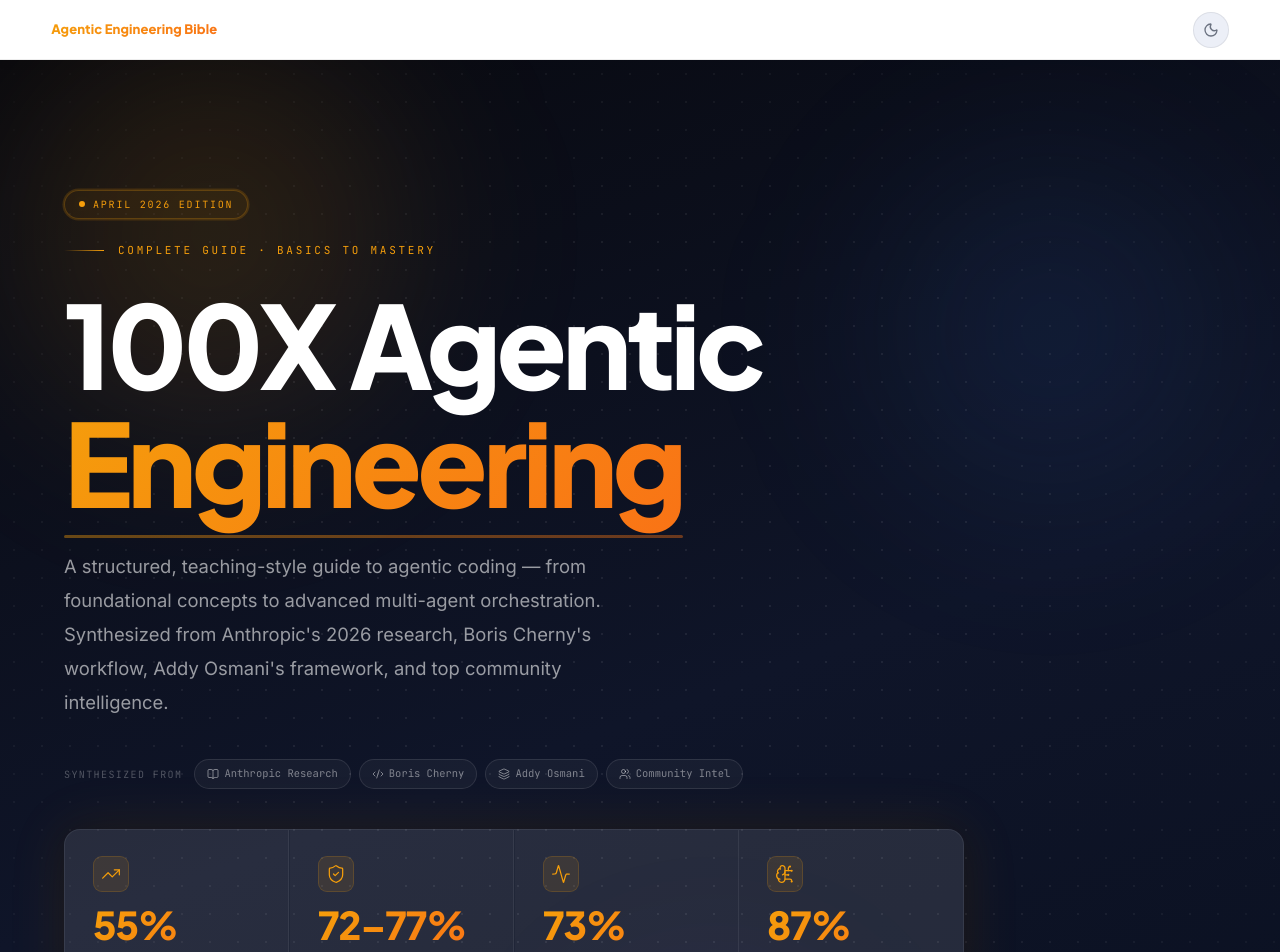
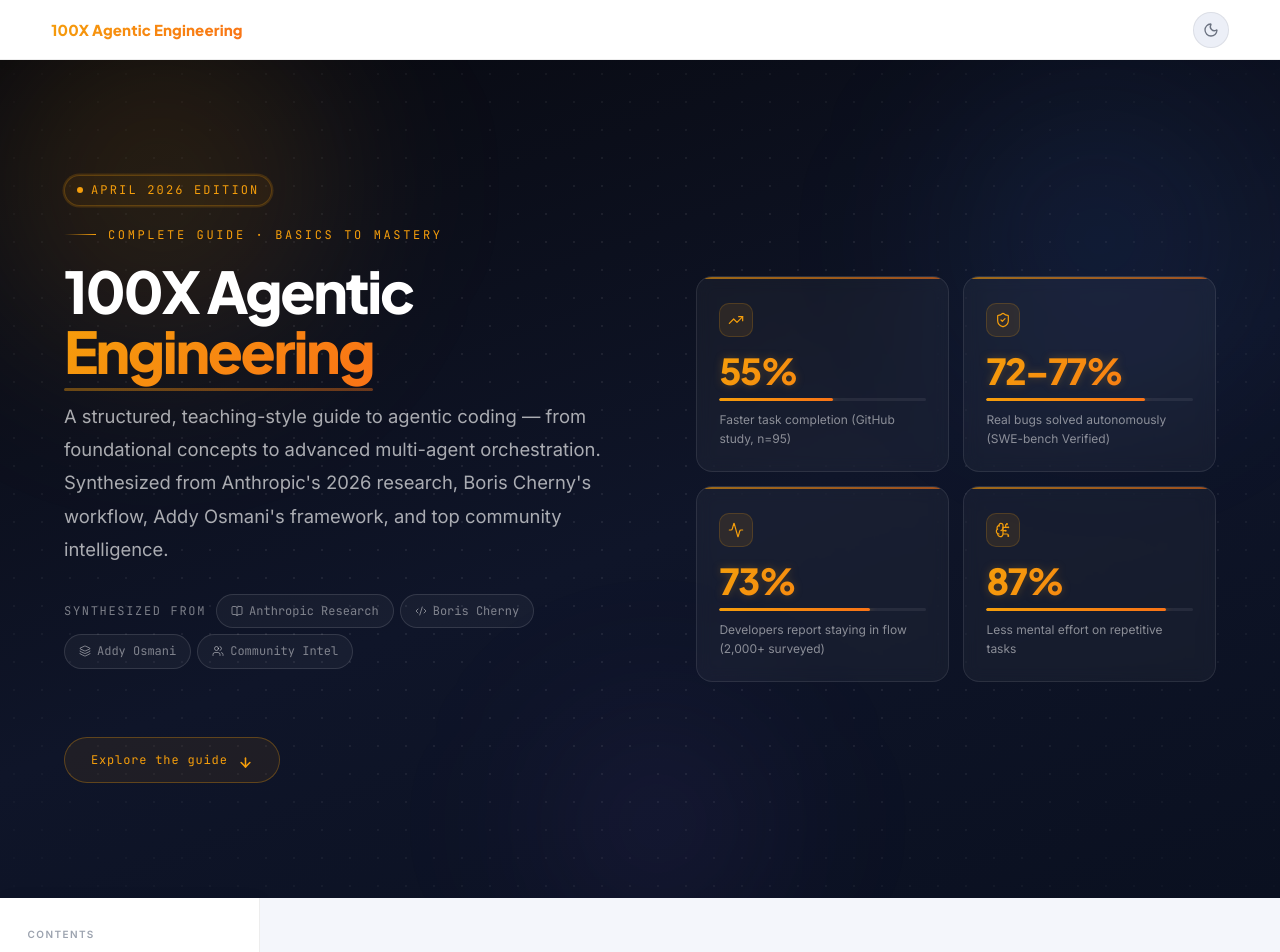
Before and after one commit to Aryansin1234/100X-Agentic-AI, a React (Vite) app: page / in a window 1280 px wide. Shown: the top 952 px of the page. Built offline with nearby package versions, Linux system fonts and the light colour scheme.

Commit message:
fixed the stats UI

```diff
--- a/src/App.css
+++ b/src/App.css
@@ -130,7 +130,7 @@
 }
 .logo {
   font-family: var(--head);
-  font-size: 13px;
+  font-size: 15px;
   font-weight: 800;
   letter-spacing: 0.01em;
   background: var(--grad-gold);
@@ -193,10 +193,13 @@
 ━━━━━━━━━━━━━━━━━━━━━━━━━━━━━━━━━━━━━━━━━━━━━━━━━━━━━━ */
 .hero {
   background: var(--grad-hero);
-  padding: clamp(4.5rem, 11vw, 8rem) clamp(1.5rem, 5vw, 4rem) clamp(4rem, 9vw, 7rem);
+  padding: clamp(4.5rem, 9vw, 8rem) clamp(1.5rem, 5vw, 4rem);
   position: relative;
   overflow: hidden;
   isolation: isolate;
+  min-height: calc(100vh - var(--header-h));
+  display: flex;
+  align-items: center;
 }
 
 /* Dot grid texture */
@@ -220,28 +223,47 @@
   filter: blur(72px);
 }
 .hero-orb--1 {
-  width: 560px; height: 560px;
+  width: 500px; height: 500px;
   background: radial-gradient(circle, rgba(245,158,11,0.18) 0%, transparent 70%);
-  top: -100px; left: -80px;
+  top: -120px; left: -100px;
   animation: orbFloat1 14s ease-in-out infinite;
 }
 .hero-orb--2 {
-  width: 480px; height: 480px;
+  width: 420px; height: 420px;
   background: radial-gradient(circle, rgba(59,130,246,0.13) 0%, transparent 70%);
-  top: 0; right: -60px;
+  top: -60px; right: -80px;
   animation: orbFloat2 18s ease-in-out infinite;
 }
 .hero-orb--3 {
-  width: 360px; height: 360px;
+  width: 300px; height: 300px;
   background: radial-gradient(circle, rgba(139,92,246,0.12) 0%, transparent 70%);
-  bottom: -60px; left: 40%;
+  bottom: -40px; left: 38%;
   animation: orbFloat3 22s ease-in-out infinite;
 }
 
-/* All hero content above the bg layers */
+/* Two-column inner */
 .hero-inner {
   position: relative;
   z-index: 1;
+  width: 100%;
+  display: grid;
+  grid-template-columns: 1fr 520px;
+  gap: clamp(2rem, 5vw, 5rem);
+  align-items: center;
+}
+
+/* Left column */
+.hero-left {
+  display: flex;
+  flex-direction: column;
+  align-items: flex-start;
+}
+
+/* Right column */
+.hero-right {
+  display: flex;
+  align-items: center;
+  justify-content: flex-end;
 }
 
 /* ── Staggered entrance animations ── */
@@ -255,23 +277,22 @@
 .hero-anim--4 { animation-delay: 0.42s; }
 .hero-anim--5 { animation-delay: 0.54s; }
 .hero-anim--6 { animation-delay: 0.66s; }
-.hero-anim--7 { animation-delay: 0.80s; }
 
 /* ── Badge ── */
 .hero-badge {
   display: inline-flex;
   align-items: center;
   gap: 8px;
-  padding: 5px 14px;
+  padding: 4px 12px;
   border: 1px solid rgba(245,158,11,0.25);
   border-radius: 100px;
   font-family: var(--mono);
-  font-size: 10px;
+  font-size: 12px;
   letter-spacing: 0.18em;
   text-transform: uppercase;
   color: var(--gold-mid);
   background: rgba(245,158,11,0.06);
-  margin-bottom: 1.4rem;
+  margin-bottom: 1.2rem;
   animation: heroFadeUp 0.7s cubic-bezier(0.22,1,0.36,1) 0.05s forwards, badgePulse 3s ease-in-out 1.5s infinite;
 }
 .hero-badge-dot {
@@ -285,33 +306,32 @@
 /* ── Eyebrow ── */
 .hero-eyebrow {
   font-family: var(--mono);
-  font-size: 11px;
-  letter-spacing: 0.25em;
+  font-size: 12px;
+  letter-spacing: 0.22em;
   text-transform: uppercase;
   color: var(--gold-mid);
-  margin-bottom: 1.5rem;
+  margin-bottom: 1rem;
   display: flex;
   align-items: center;
-  gap: 14px;
+  gap: 12px;
   opacity: 0.7;
 }
 .hero-eyebrow::before {
   content: '';
   display: block;
-  width: 40px; height: 1px;
+  width: 32px; height: 1px;
   background: linear-gradient(90deg, transparent, var(--gold-mid));
 }
 
 /* ── Headline ── */
 .hero h1 {
   font-family: var(--head);
-  font-size: clamp(2.4rem, 9vw, 7.5rem);
+  font-size: clamp(2.2rem, 4.5vw, 4.8rem);
   font-weight: 800;
-  line-height: 1.03;
+  line-height: 1.04;
   letter-spacing: -0.04em;
   color: #ffffff;
-  max-width: 960px;
-  margin-bottom: 1.75rem;
+  margin-bottom: 1.2rem;
 }
 .hero h1 em {
   font-style: normal;
@@ -334,11 +354,11 @@
 /* ── Sub ── */
 .hero-sub {
   font-family: var(--body);
-  font-size: clamp(1rem, 2vw, 1.15rem);
-  color: rgba(255,255,255,0.58);
-  max-width: 600px;
-  line-height: 1.85;
-  margin-bottom: 2.5rem;
+  font-size: clamp(1rem, 1.6vw, 1.15rem);
+  color: rgba(255,255,255,0.65);
+  max-width: 560px;
+  line-height: 1.8;
+  margin-bottom: 1.75rem;
   font-weight: 400;
 }
 
@@ -346,28 +366,28 @@
 .hero-sources {
   display: flex;
   align-items: center;
-  gap: 8px;
+  gap: 6px;
   flex-wrap: wrap;
-  margin-bottom: 2.5rem;
+  margin-bottom: 1.75rem;
 }
 .hero-sources-label {
   font-family: var(--mono);
-  font-size: 10px;
+  font-size: 12px;
   letter-spacing: 0.14em;
   text-transform: uppercase;
-  color: rgba(255,255,255,0.28);
+  color: rgba(255,255,255,0.45);
   margin-right: 4px;
   flex-shrink: 0;
 }
 .hero-source-pill {
   display: inline-flex;
   align-items: center;
-  gap: 5px;
-  padding: 5px 12px;
-  border: 1px solid rgba(255,255,255,0.1);
+  gap: 6px;
+  padding: 6px 14px;
+  border: 1px solid rgba(255,255,255,0.12);
   border-radius: 100px;
   font-family: var(--mono);
-  font-size: 10.5px;
+  font-size: 12px;
   color: rgba(255,255,255,0.45);
   background: rgba(255,255,255,0.04);
   transition: all var(--transition);
@@ -381,57 +401,86 @@
   transform: translateY(-1px);
 }
 
-/* ── Stats row ── */
+/* ── Stats grid (2×2, right column) ── */
+.stats-grid {
+  display: grid;
+  grid-template-columns: 1fr 1fr;
+  gap: 14px;
+  width: 100%;
+}
+
+/* Keep old .stats-row for responsive fallback */
 .stats-row {
   display: grid;
   grid-template-columns: repeat(4, 1fr);
-  gap: 1px;
-  background: rgba(255,255,255,0.08);
-  border: 1px solid rgba(255,255,255,0.1);
-  border-radius: var(--radius-lg);
-  max-width: 900px;
-  overflow: hidden;
-  box-shadow: 0 0 60px rgba(245,158,11,0.1), 0 2px 32px rgba(0,0,0,0.3);
+  gap: 14px;
+  max-width: 100%;
 }
+
 .stat-item {
-  padding: 1.6rem 1.75rem;
-  background: rgba(255,255,255,0.03);
-  border-right: 1px solid rgba(255,255,255,0.07);
+  padding: 1.6rem 1.4rem 1.4rem;
+  background: rgba(255,255,255,0.04);
+  border: 1px solid rgba(255,255,255,0.09);
+  border-radius: 16px;
   display: flex;
   flex-direction: column;
-  transition: background 0.25s ease, transform 0.25s ease, box-shadow 0.25s ease;
+  gap: 0;
+  position: relative;
+  overflow: hidden;
+  transition: background 0.3s ease, transform 0.3s ease, box-shadow 0.3s ease, border-color 0.3s ease;
   opacity: 0;
   animation: statSlideIn 0.55s cubic-bezier(0.22,1,0.36,1) forwards;
-  animation-delay: calc(0.66s + var(--i, 0) * 0.08s);
+  animation-delay: calc(0.42s + var(--i, 0) * 0.12s);
+  backdrop-filter: blur(8px);
+  -webkit-backdrop-filter: blur(8px);
 }
-.stat-item:last-child { border-right: none; }
+.stat-item::before {
+  content: '';
+  position: absolute;
+  top: 0; left: 0; right: 0;
+  height: 2px;
+  background: var(--grad-gold);
+  opacity: 0.6;
+  transition: opacity 0.3s ease;
+}
+.stat-item::after {
+  content: '';
+  position: absolute;
+  inset: 0;
+  background: radial-gradient(ellipse 80% 60% at 50% 0%, rgba(245,158,11,0.07) 0%, transparent 70%);
+  pointer-events: none;
+  opacity: 0;
+  transition: opacity 0.3s ease;
+}
 .stat-item:hover {
   background: rgba(255,255,255,0.07);
+  border-color: rgba(245,158,11,0.28);
   transform: translateY(-3px);
-  box-shadow: 0 8px 24px rgba(0,0,0,0.2);
-  z-index: 1;
-  position: relative;
+  box-shadow: 0 12px 40px rgba(0,0,0,0.35), 0 0 0 1px rgba(245,158,11,0.12);
 }
+.stat-item:hover::before { opacity: 1; }
+.stat-item:hover::after  { opacity: 1; }
 .stat-icon {
-  width: 36px; height: 36px;
+  width: 34px; height: 34px;
   display: flex;
   align-items: center;
   justify-content: center;
   background: rgba(245,158,11,0.1);
   border: 1px solid rgba(245,158,11,0.18);
-  border-radius: 9px;
+  border-radius: 10px;
   color: var(--gold-mid);
-  margin-bottom: 14px;
+  margin-bottom: 1rem;
+  flex-shrink: 0;
   transition: all var(--transition);
 }
 .stat-item:hover .stat-icon {
   background: rgba(245,158,11,0.2);
-  border-color: rgba(245,158,11,0.4);
+  border-color: rgba(245,158,11,0.45);
   box-shadow: 0 0 16px rgba(245,158,11,0.25);
 }
 .stat-n {
   font-family: var(--head);
-  font-size: clamp(1.9rem, 3vw, 2.8rem);
+  font-size: clamp(1.8rem, 2.8vw, 2.6rem);
   font-weight: 800;
   background: var(--grad-gold);
   -webkit-background-clip: text;
@@ -439,13 +488,38 @@
   background-clip: text;
   line-height: 1;
   display: block;
-  letter-spacing: -0.03em;
+  letter-spacing: -0.04em;
+  margin-bottom: 10px;
+  transition: filter 0.3s ease;
+}
+.stat-n--done {
+  animation: statNumFlash 0.5s ease forwards;
+}
+@keyframes statNumFlash {
+  0%   { filter: drop-shadow(0 0 0px rgba(245,158,11,0)); }
+  50%  { filter: drop-shadow(0 0 14px rgba(245,158,11,0.7)); }
+  100% { filter: drop-shadow(0 0 4px rgba(245,158,11,0.25)); }
+}
+.stat-bar-track {
+  height: 3px;
+  background: rgba(255,255,255,0.07);
+  border-radius: 100px;
+  overflow: hidden;
+  margin-bottom: 10px;
+  flex-shrink: 0;
+}
+.stat-bar-fill {
+  height: 100%;
+  background: var(--grad-gold);
+  border-radius: 100px;
+  width: 0%;
+  transition: width 1.4s cubic-bezier(0.22, 1, 0.36, 1);
+  box-shadow: 0 0 8px rgba(245,158,11,0.45);
 }
 .stat-l {
   font-family: var(--body);
-  font-size: 11px;
-  color: rgba(255,255,255,0.45);
-  margin-top: 10px;
+  font-size: 12px;
+  color: rgba(255,255,255,0.5);
   display: block;
   line-height: 1.55;
   font-weight: 400;
@@ -916,7 +990,7 @@
   .hero-anim { opacity: 1; animation: none; }
   .stat-item { opacity: 1; animation: none; }
   .hero-orb { animation: none; }
-  .hero-badge { animation: heroFadeUp 0s forwards; }
+  .hero-badge { opacity: 1; animation: none; }
   .hero-badge-dot { animation: none; }
   .hero-cta-arrow { animation: none; }
 }
@@ -996,7 +1070,7 @@
   gap: 10px;
   padding: 0.75rem 1.1rem;
   font-family: var(--body);
-  font-size: 11px;
+  font-size: 13px;
   font-weight: 700;
   text-transform: uppercase;
   letter-spacing: 0.1em;
@@ -1009,7 +1083,7 @@
 .tb-body { padding: 0.85rem 1.1rem 1.1rem; }
 .tb-text {
   font-family: var(--body);
-  font-size: 13.5px;
+  font-size: 15px;
   color: var(--ink2);
   line-height: 1.75;
   margin: 0;
@@ -1021,7 +1095,7 @@
 }
 .tb-list li {
   font-family: var(--body);
-  font-size: 12.5px;
+  font-size: 14px;
   color: var(--ink3);
   line-height: 1.65;
   margin-bottom: 4px;
@@ -1058,7 +1132,15 @@
   .antipattern-grid { grid-template-columns: 1fr 1fr; }
   .action-grid      { grid-template-columns: 1fr 1fr; }
   .section-title-group h2 { font-size: clamp(1.4rem, 3vw, 2rem); }
-  .stats-row { max-width: 100%; }
+  /* Hero: collapse to single column on tablet */
+  .hero { min-height: unset; align-items: flex-start; padding-top: 3rem; padding-bottom: 3rem; }
+  .hero-inner { grid-template-columns: 1fr; gap: 2rem; }
+  .hero-right { justify-content: flex-start; }
+  .stats-grid { grid-template-columns: repeat(4, 1fr); max-width: 100%; }
+  .stats-grid .stat-item:nth-child(2n)   { border-right: 1px solid rgba(255,255,255,0.07); }
+  .stats-grid .stat-item:nth-child(n+3)  { border-bottom: 1px solid rgba(255,255,255,0.07); }
+  .stats-grid .stat-item:last-child      { border-right: none; }
+  .stats-grid .stat-item:nth-child(n+3)  { border-bottom: none; }
 }
 
 /* ── Mobile (≤ 800px) ── */
@@ -1087,12 +1169,18 @@
   .hamburger       { display: flex; }
   .nav-tags        { display: none; }
   /* Stats */
-  .stats-row {
+  .stats-grid, .stats-row {
     grid-template-columns: 1fr 1fr;
     max-width: 100%;
   }
-  .stat-item:nth-child(2n) { border-right: none; }
-  .stat-item:nth-child(-n+2) { border-bottom: 1px solid rgba(255,255,255,0.08); }
+  .stats-grid .stat-item, .stats-row .stat-item {
+    border-right: 1px solid rgba(255,255,255,0.07);
+    border-bottom: 1px solid rgba(255,255,255,0.07);
+  }
+  .stats-grid .stat-item:nth-child(2n),
+  .stats-row  .stat-item:nth-child(2n)  { border-right: none; }
+  .stats-grid .stat-item:nth-child(n+3),
+  .stats-row  .stat-item:nth-child(n+3) { border-bottom: none; }
   /* Grids */
   .mindset-grid { grid-template-columns: 1fr; }
   /* Pillars */
@@ -1113,22 +1201,24 @@
   /* Teaching blocks */
   .teaching-grid { grid-template-columns: 1fr; gap: 12px; }
   .teaching-grid--vertical .tb-body { padding: 0.75rem 0.9rem 0.9rem; }
-  .teaching-grid--vertical .tb-text { font-size: 13px; }
-  .teaching-grid--vertical .tb-list li { font-size: 12px; }
+  .teaching-grid--vertical .tb-text { font-size: 14px; }
+  .teaching-grid--vertical .tb-list li { font-size: 13px; }
   .teaching-intro { font-size: 14px; }
-  .tb-text { font-size: 13px; }
-  .tb-list li { font-size: 12px; }
-  .tb-header { padding: 0.65rem 0.9rem; font-size: 10px; }
+  .tb-text { font-size: 14px; }
+  .tb-list li { font-size: 13px; }
+  .tb-header { padding: 0.65rem 0.9rem; font-size: 12px; }
   .tb-body { padding: 0.75rem 0.9rem 0.9rem; }
   /* Hero */
-  .hero { padding: 2.25rem 1rem 2.5rem; }
-  .hero h1 { font-size: clamp(1.7rem, 7vw, 2.8rem); margin-bottom: 1.25rem; }
-  .hero-sub { font-size: 0.9rem; margin-bottom: 1.75rem; line-height: 1.65; }
-  .hero-eyebrow { font-size: 10px; letter-spacing: 0.18em; margin-bottom: 1rem; }
-  .hero-badge { font-size: 9px; margin-bottom: 1rem; }
-  .hero-orb--1 { width: 260px; height: 260px; }
-  .hero-orb--2 { width: 220px; height: 220px; }
-  .hero-orb--3 { width: 180px; height: 180px; }
+  .hero { padding: 2rem 1rem 2.25rem; min-height: unset; }
+  .hero-inner { grid-template-columns: 1fr; gap: 1.5rem; }
+  .hero h1 { font-size: clamp(1.7rem, 7vw, 2.8rem); margin-bottom: 1rem; }
+  .hero-sub { font-size: 0.88rem; margin-bottom: 1.25rem; line-height: 1.65; }
+  .hero-eyebrow { font-size: 10px; letter-spacing: 0.18em; margin-bottom: 0.75rem; }
+  .hero-badge { font-size: 9px; margin-bottom: 0.75rem; }
+  .hero-orb--1 { width: 240px; height: 240px; }
+  .hero-orb--2 { width: 200px; height: 200px; }
+  .hero-orb--3 { width: 160px; height: 160px; }
+  .stats-grid { grid-template-columns: 1fr 1fr; }
   /* Header */
   .site-header { padding: 0 0.85rem; }
   .logo { font-size: 12px; }
--- a/src/App.jsx
+++ b/src/App.jsx
@@ -1,4 +1,4 @@
-import { useState, useEffect, useCallback } from 'react'
+import { useState, useEffect, useCallback, useRef } from 'react'
 import { META, HERO_STATS, NAV_ITEMS, SECTIONS } from './data.js'
 import { TrendingUp, ShieldCheck, Activity, BrainCircuit, BookOpen, Code2, Layers, Users, ArrowDown, Sun, Moon } from 'lucide-react'
 
@@ -533,6 +533,84 @@
 
 const STAT_ICON_MAP = { TrendingUp, ShieldCheck, Activity, BrainCircuit }
 
+// Parses "72–77%" → prefix="72–", target=77, suffix="%"
+// Parses "55%"   → prefix="",    target=55, suffix="%"
+function StatNumber({ value, onDone }) {
+  const [count, setCount] = useState(0)
+  const [done, setDone] = useState(false)
+  const ref = useRef(null)
+  const rafRef = useRef(null)
+  const startedRef = useRef(false)
+
+  const parsed = value.match(/^(.*?)(\d+)([^0-9]*)$/)
+  const prefix = parsed ? parsed[1] : ''
+  const target = parsed ? parseInt(parsed[2], 10) : 0
+  const suffix = parsed ? parsed[3] : ''
+
+  useEffect(() => {
+    const el = ref.current
+    if (!el) return
+    const observer = new IntersectionObserver(
+      ([entry]) => {
+        if (entry.isIntersecting && !startedRef.current) {
+          startedRef.current = true
+          const duration = 1600
+          const startTime = performance.now()
+          const animate = (now) => {
+            const progress = Math.min((now - startTime) / duration, 1)
+            const eased = progress === 1 ? 1 : 1 - Math.pow(2, -10 * progress)
+            setCount(Math.round(eased * target))
+            if (progress < 1) {
+              rafRef.current = requestAnimationFrame(animate)
+            } else {
+              setDone(true)
+              if (onDone) onDone()
+            }
+          }
+          rafRef.current = requestAnimationFrame(animate)
+        }
+      },
+      { threshold: 0.4 }
+    )
+    observer.observe(el)
+    return () => {
+      observer.disconnect()
+      if (rafRef.current) cancelAnimationFrame(rafRef.current)
+    }
+  }, [target, onDone])
+
+  return (
+    <span ref={ref} className={`stat-n${done ? ' stat-n--done' : ''}`}>
+      {prefix}{count}{suffix}
+    </span>
+  )
+}
+
+function StatCard({ s, i }) {
+  const [barWidth, setBarWidth] = useState(0)
+  const parsed = s.n.match(/^(.*?)(\d+)([^0-9]*)$/)
+  const target = parsed ? parseInt(parsed[2], 10) : 0
+  const Icon = STAT_ICON_MAP[s.icon]
+
+  const handleDone = useCallback(() => {
+    setBarWidth(target)
+  }, [target])
+
+  return (
+    <div className="stat-item" style={{ '--i': i }}>
+      {Icon && <div className="stat-icon"><Icon size={16} strokeWidth={1.8} /></div>}
+      <StatNumber value={s.n} onDone={handleDone} />
+      <div className="stat-bar-track">
+        <div
+          className="stat-bar-fill"
+          style={{ width: `${barWidth}%`, transitionDelay: '0.1s' }}
+        />
+      </div>
+      <span className="stat-l">{s.label}</span>
+    </div>
+  )
+}
+
 function Hero() {
   return (
     <section className="hero">
@@ -544,6 +622,8 @@
       <div className="hero-grid" aria-hidden="true" />
 
       <div className="hero-inner">
+        {/* LEFT column */}
+        <div className="hero-left">
           {/* Badge */}
           <div className="hero-badge hero-anim hero-anim--1">
             <span className="hero-badge-dot" />
@@ -570,25 +650,21 @@
             <div className="hero-source-pill"><Users size={12} strokeWidth={2} />Community Intel</div>
           </div>
 
-        {/* Stats */}
-        <div className="stats-row hero-anim hero-anim--6">
-          {HERO_STATS.map((s, i) => {
-            const Icon = STAT_ICON_MAP[s.icon]
-            return (
-              <div key={i} className="stat-item" style={{ '--i': i }}>
-                {Icon && <div className="stat-icon"><Icon size={20} strokeWidth={1.5} /></div>}
-                <span className="stat-n">{s.n}</span>
-                <span className="stat-l">{s.label}</span>
-              </div>
-            )
-          })}
-        </div>
-
           {/* CTA */}
-        <a className="hero-cta hero-anim hero-anim--7" href="#agentic-coding">
+          <a className="hero-cta hero-anim hero-anim--6" href="#agentic-coding">
             <span>Explore the guide</span>
             <span className="hero-cta-arrow"><ArrowDown size={15} strokeWidth={2.5} /></span>
           </a>
+        </div>
+
+        {/* RIGHT column — 2x2 stat grid */}
+        <div className="hero-right">
+          <div className="stats-grid">
+            {HERO_STATS.map((s, i) => (
+              <StatCard key={i} s={s} i={i} />
+            ))}
+          </div>
+        </div>
       </div>
     </section>
   )
--- a/src/data.js
+++ b/src/data.js
@@ -7,7 +7,7 @@
 
 export const META = {
   title: `100X Agentic Engineering`,
-  logoLabel: `Agentic Engineering Bible`,
+  logoLabel: `100X Agentic Engineering`,
   eyebrow: `Complete Guide · Basics to Mastery`,
   heroSub:
     `A structured, teaching-style guide to agentic coding — from foundational concepts to advanced multi-agent orchestration. Synthesized from Anthropic's 2026 research, Boris Cherny's workflow, Addy Osmani's framework, and top community intelligence.`,
```
Lines whose indentation alone changed are shown as unchanged.
